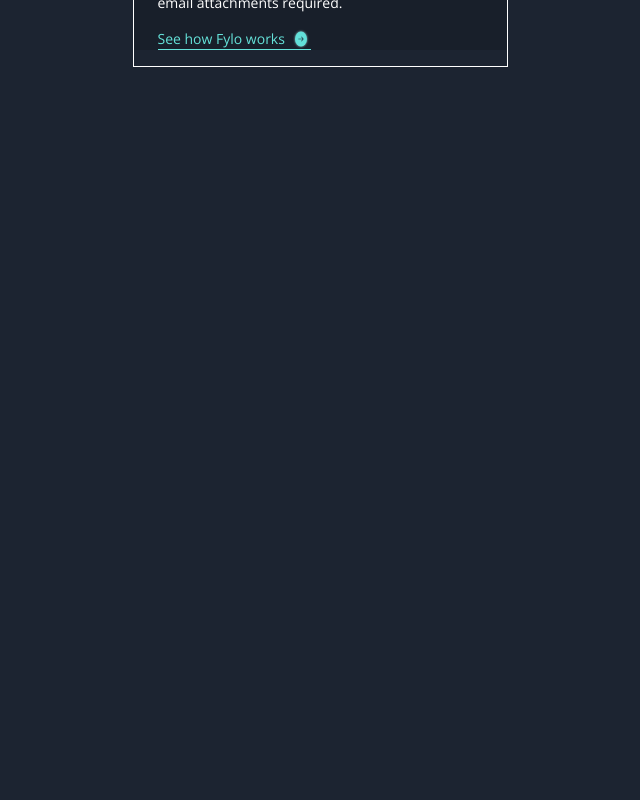
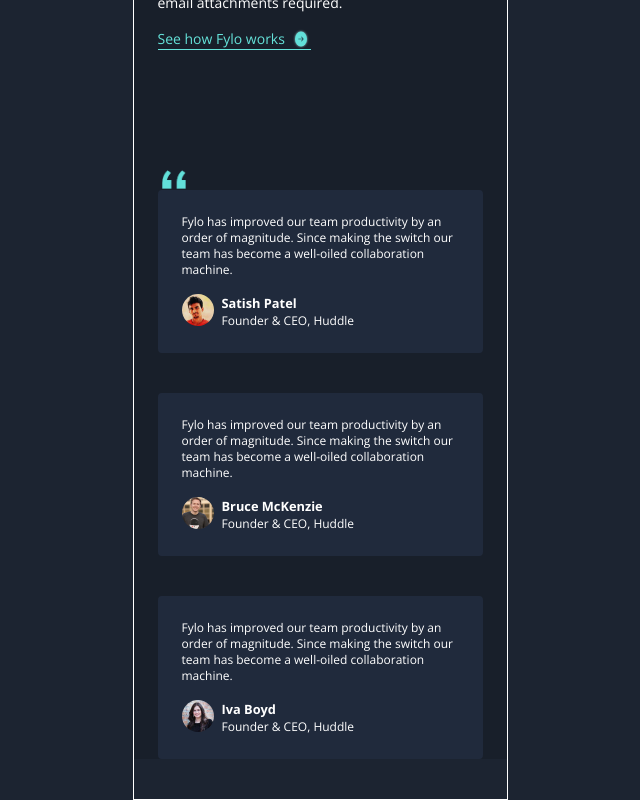
Before and after one commit to VeroZuliani/Fylo-landing-page, a React (Vite) app: page / in a window 1280 px wide. Shown: the part 2419-3219 px from the top of the page, without its empty margins (320-960 px from the left). Before the commit the page ends 2486 px from the top, so only its background shows below. Built offline with nearby package versions, Linux system fonts and the light colour scheme; a web font is replaced by a local one.

Commit message:
Realice estructura y estilos de testimonials

```diff
--- a/src/App.tsx
+++ b/src/App.tsx
@@ -3,6 +3,7 @@
 import { Header } from './components/header'
 import { Hero } from './components/hero'
 import { Productive } from './components/productive'
+import { Testimonials } from './components/testimonials'
 
 function App() {
 
@@ -19,6 +20,7 @@
         <Hero/>
         <Features/>
         <Productive/>
+        <Testimonials/>
       </section>
 
 
--- /dev/null
+++ b/src/components/testimonials.tsx
@@ -0,0 +1,56 @@
+interface Testimonials{
+    descripcion: string;
+    img: string;
+    name: string;
+    role: string;
+}
+
+const testimonials : Testimonials[] = [
+    {
+        descripcion:"Fylo has improved our team productivity by an order of magnitude. Since making the switch our team has become a well-oiled collaboration machine.",
+        img:"/images/profile-1.jpg",
+        name:"Satish Patel",
+        role:"Founder & CEO, Huddle",
+    },
+    {
+        descripcion:"Fylo has improved our team productivity by an order of magnitude. Since making the switch our team has become a well-oiled collaboration machine.",
+        img:"/images/profile-2.jpg",
+        name:"Bruce McKenzie",
+        role:"Founder & CEO, Huddle",
+    },
+    {
+        descripcion:"Fylo has improved our team productivity by an order of magnitude. Since making the switch our team has become a well-oiled collaboration machine.",
+        img:"/images/profile-3.jpg",
+        name:"Iva Boyd",
+        role:"Founder & CEO, Huddle",
+    },
+]
+
+
+
+export const Testimonials = () => {
+  return (
+    <div className="mt-[140px] relative">
+        <img className="w-6 absolute -top-5 left-7" src="/images/bg-quotes.png" alt="quotes" />
+        {
+            testimonials.map(({descripcion, img, name, role} : Testimonials) => (
+                <div className="my-10 bg-Navy-800 rounded-sm mx-6 py-6" >
+
+                    <p className="text-xs px-6 mb-4">{descripcion}</p>
+
+                    <div className="flex gap-2 px-6">
+                        <img className="rounded-full size-8" src={img} alt="" />
+                        <div>
+                            <h3 className="text-[0.8rem] font-bold">{name}</h3>
+                            <p className="text-xs">{role}</p>
+                        </div>
+                    </div>
+
+                </div>
+            ))
+
+        }
+
+    </div>
+  )
+}
```
